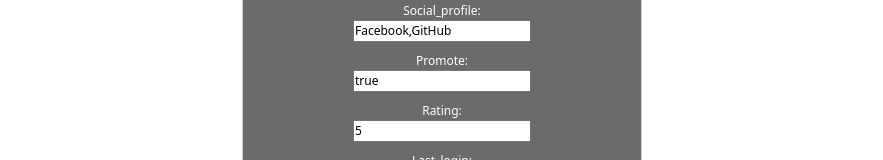
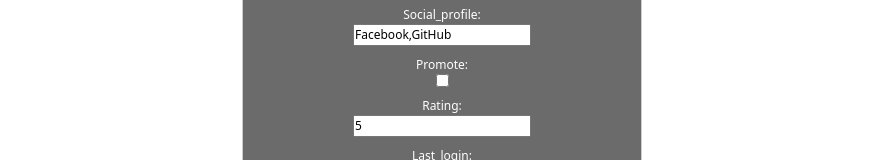
Before and after one commit to thhomasgt99/tecnopac-front-end, a React (Vite) app: page / in a window 1280 px wide. Both pictures are taken after a click on the button "+ Add new user". Shown: the part 284-444 px from the top of the page, without its empty margins (198-1081 px from the left). Built offline with nearby package versions, Linux system fonts and the light colour scheme; no server answers.

Commit message:
btn toggle

```diff
--- a/src/components/btn.jsx
+++ b/src/components/btn.jsx
@@ -1,12 +1,31 @@
-import { useState } from "react";
+import { useState, useContext } from "react";
+import AppContext from '../context/AppContext'
 
-export function Btn() {
+export function Btn({promote}) {
+	const [state, setState]=useState(promote)
+	const { stateFormData,setStateFormData} = useContext(AppContext)
+
+	function handleToggleBtn(){
+		setState(!state)
+
+		console.log('aqui: ',  stateFormData)
+	}
+
 	return (
 		<>
-			<label class="toggle">
-				<input type="checkbox" />
+			{
+				state ? (
+					<label class="toggle">
+				<input type="checkbox" onClick={handleToggleBtn}/>
 				<span class="slider round"></span>
 			</label>
+				) : (
+					<label class="toggle">
+				<input type="checkbox" checked onClick={handleToggleBtn}/>
+				<span class="slider round"></span>
+			</label>
+				)
+			}
 		</>
 	)
 }
--- a/src/components/form.jsx
+++ b/src/components/form.jsx
@@ -1,16 +1,17 @@
 import { useState, useEffect, useContext } from 'react'
 import AppContext from '../context/AppContext'
 
-export function Form({ nameUser, status, name, user_role = 'Administrador', social_profile = ['Facebook', 'GitHub'], promote = true, rating = 5, last_login = 'June 2024' }) {
+export function Form({ nameUser, status, name, user_role = 'Administrador', social_profile = ['Facebook', 'GitHub'], rating = 5, last_login = 'June 2024' }) {
 	const [stateUser, setStateUser] = useState(true)
-	const { state, setState } = useContext(AppContext)
+	const [statePromote, setStatePromote] = useState(true)
+	const { state, setState,stateFormData,setStateFormData} = useContext(AppContext)
 
 	const [formData, setFormData] = useState({
 		name: nameUser,
 		user_role: user_role,
 		status: stateUser,
 		social_profile: social_profile,
-		promote: promote,
+		promote: statePromote,
 		rating: rating,
 		last_login: last_login,
 
@@ -56,10 +57,9 @@ export function Form({ nameUser, status, name, user_role = 'Administrador', soci
 		setFormData({
 			...formData,
 			[name]: value,
-			// state: !stateUser
 		});
-
-		console.log('handleChange:  ' + formData.status)
+		setStateFormData(formData)
+		console.log('handleChange:  ' + formData)
 	};
 
 	const handleChangeState = (e) => {
@@ -68,8 +68,20 @@ export function Form({ nameUser, status, name, user_role = 'Administrador', soci
 			status: !stateUser
 		});
 		setStateUser(!stateUser)
+		setStateFormData(formData)
 		console.log('handleChangeState: ' + formData.status)
 	};
+
+	const handleChangePromote = (e) => {
+		setFormData({
+			...formData,
+			promote: !formData.promote
+		});
+		setStatePromote(formData.promote)
+		setStateFormData(formData)
+		console.log('promote: ' + formData.promote)
+	};
+
 
 
 	if (state) {
@@ -98,7 +110,7 @@ export function Form({ nameUser, status, name, user_role = 'Administrador', soci
 					<input required type="text" name="social_profile" value={formData.social_profile} onChange={handleChange} />
 
 					<label htmlFor="promote">Promote:</label>
-					<input required type="text" name="promote" value={formData.promote} onChange={handleChange} />
+					<input type="checkbox" name="promote" value={formData.promote} onChange={handleChangePromote} />
 
 					<label htmlFor="rating">Rating:</label>
 					<input required type="text" name="rating" value={formData.rating} onChange={handleChange} />
@@ -138,7 +150,7 @@ export function Form({ nameUser, status, name, user_role = 'Administrador', soci
 					<input required type="text" name="social_profile" value={formData.social_profile} onChange={handleChange} />
 
 					<label htmlFor="promote">Promote:</label>
-					<input required type="text" name="promote" value={formData.promote} onChange={handleChange} />
+					<input  type="checkbox" name="promote" value={formData.promote} onChange={handleChangePromote} />
 
 					<label htmlFor="rating">Rating:</label>
 					<input required type="text" name="rating" value={formData.rating} onChange={handleChange} />
--- a/src/components/main.jsx
+++ b/src/components/main.jsx
@@ -128,8 +128,8 @@ export function Main() {
 								<td  key={item._id}>
 									{
 										item.promote ? (
-											<Btn />
-										) : ''
+											<Btn promote={item.promote}/>
+										) : <Btn promote={item.promote}/>
 									}
 								</td>
 								<td  key={item._id}>
--- a/src/hooks/useInitialState.js
+++ b/src/hooks/useInitialState.js
@@ -2,6 +2,7 @@ import { useState } from "react";
 
 const useInitialState = () => {
 	const [state, setState] = useState(false)
+	const [stateFormData, setStateFormData] = useState({})
 
 	function arbi() {
 		console.log('Texto de prueba')
@@ -11,6 +12,8 @@ const useInitialState = () => {
 				arbi,
 				state,
 				setState,
+				stateFormData,
+				setStateFormData,
 			}
 		)
 	}
```
